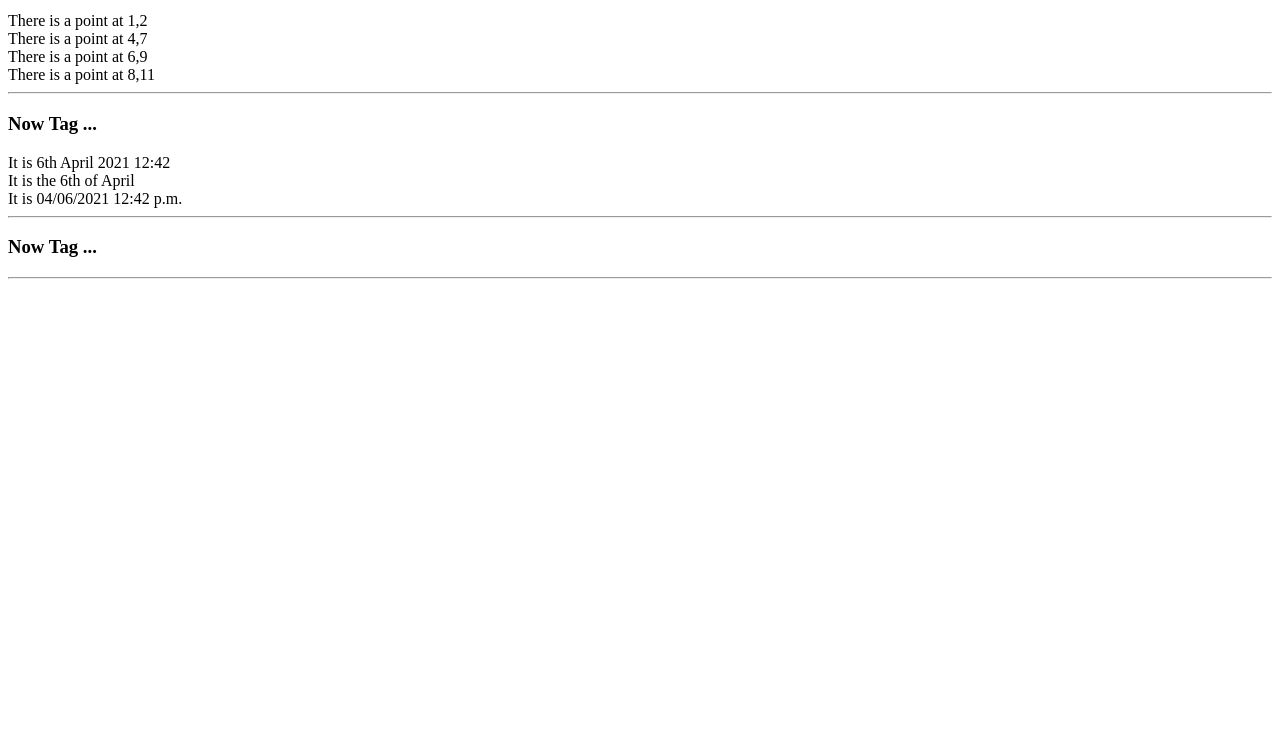
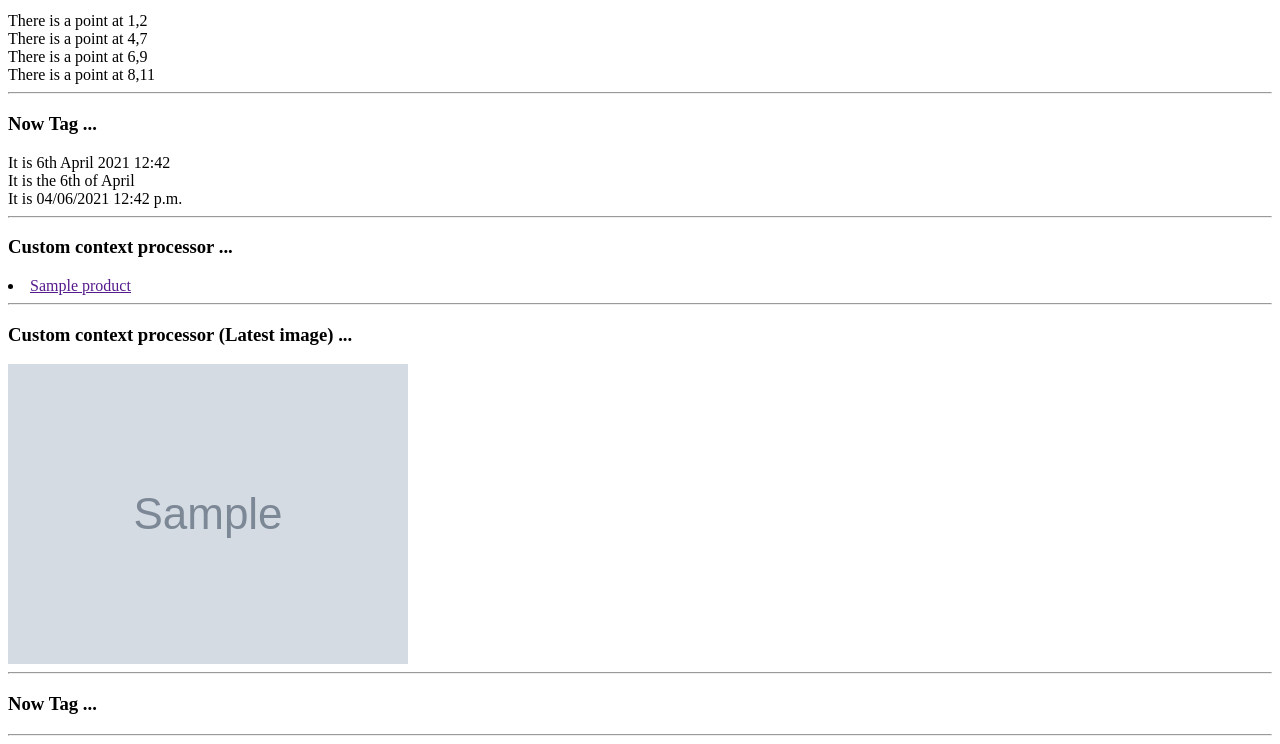
Before and after one commit to salmansiddik19/Basic-Django-to-Learn, a Django app: page / in a window 1280 px wide. Shown: the part 644-1388 px from the top of the page. Before the commit the page ends 923 px from the top, so only its background shows below. Run offline with Django 3.2, Linux system fonts and the light colour scheme; tables that the repository leaves empty hold one stand-in row (values such as "Sample post"); grey boxes marked "Sample" are stand-in pictures.

Commit message:
upto custom context processor...

```diff
--- a/basic/urls.py
+++ b/basic/urls.py
@@ -14,9 +14,11 @@ Including another URLconf
     2. Add a URL to urlpatterns:  path('blog/', include('blog.urls'))
 """
 from django.contrib import admin
+from django.conf.urls.static import static
+from django.conf import settings
 from django.urls import path, include
 
 urlpatterns = [
     path('admin/', admin.site.urls),
     path('', include('main.urls')),
-]
+] + static(settings.MEDIA_URL, document_root=settings.MEDIA_ROOT)
--- /dev/null
+++ b/main/custom_context_processor.py
@@ -0,0 +1,11 @@
+from .models import Product
+
+
+def product_list_renderer(request):
+    products = Product.objects.all()
+    latest_product = Product.objects.latest('-id')
+    context = {
+        'product_list': products,
+        'latest_product': latest_product,
+    }
+    return context
--- a/main/models.py
+++ b/main/models.py
@@ -7,6 +7,7 @@ class Product(models.Model):
     description = models.CharField(max_length=200)
     sold_by = models.ForeignKey(User, on_delete=models.CASCADE)
     price = models.IntegerField()
+    image = models.ImageField(null=True, blank=True, upload_to='images/')
 
     def __str__(self):
         return self.name
--- a/main/templates/index.html
+++ b/main/templates/index.html
@@ -72,6 +72,24 @@
     <!-- ############################# -->
 
 
+    <!-- Custom context processor -->
+    <h3>Custom context processor ...</h3>
+    <u>
+        {% for product in product_list %}
+        <li><a href="{{ product.get_absolute_url }}">{{ product.name }}</a></li>
+        {% endfor %}
+    </u>
+    <hr>
+    <!-- ############################# -->
+
+
+    <!-- Custom context processor (Latest image) -->
+    <h3>Custom context processor (Latest image) ...</h3>
+    <img src="{{latest_product.image.url}}" alt='' />
+    <hr>
+    <!-- ############################# -->
+
+
     <!-- Now Tag -->
     <h3>Now Tag ...</h3>
     <hr>
--- a/requirements.txt
+++ b/requirements.txt
@@ -1,2 +1,3 @@
-python==3.8.5
+# python==3.8.5
 django==3.1.7
+pillow==8.2.0
```
Also changed, not shown: basic/settings.py (+9 -1 lines).
